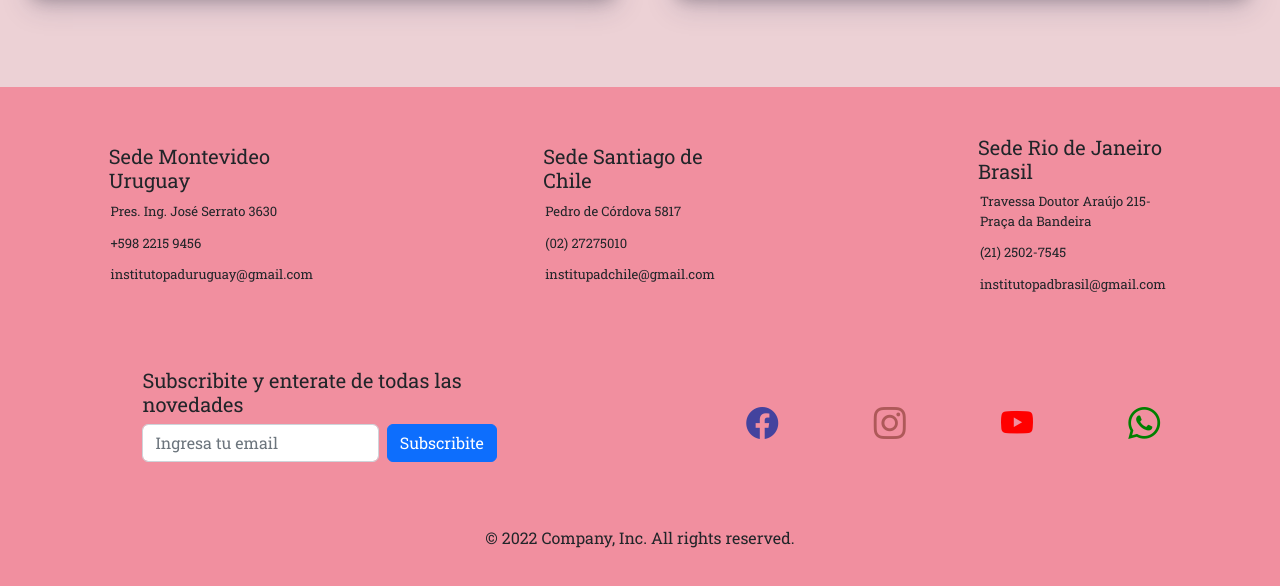
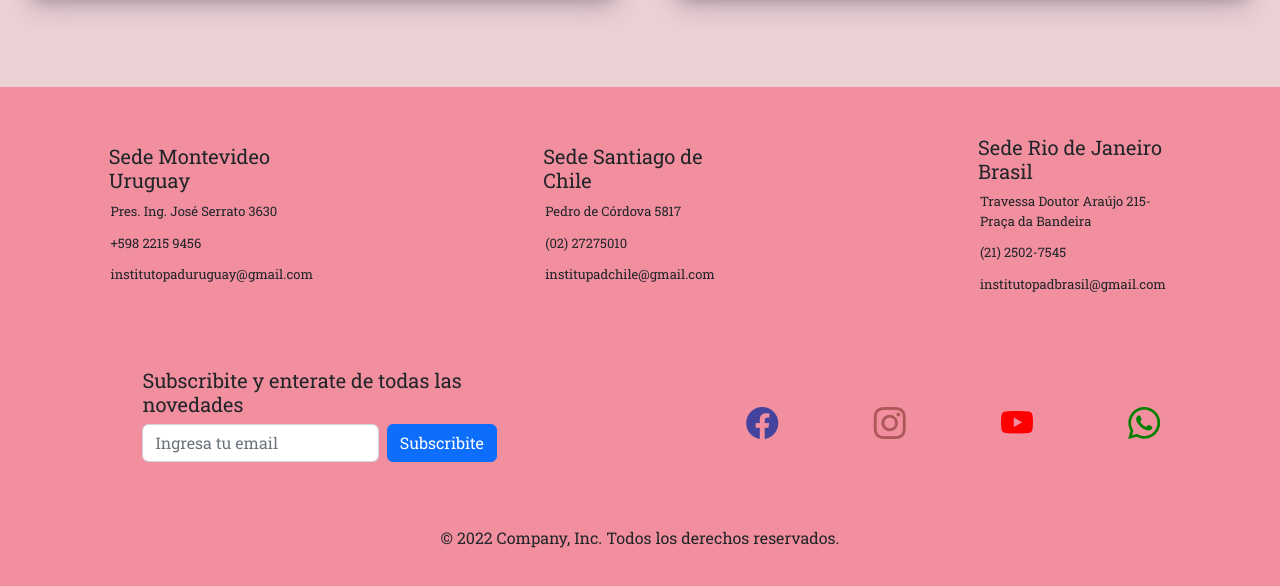
Before and after one commit to opazodeborah/otro_repo_mas, a plain HTML site: page html/contacto.html in a window 1280 px wide. Shown: the part 849-1435 px from the top of the page. Drawn offline with nearby package versions, Linux system fonts and the light colour scheme.

Commit message:
segunda entrega Proyecto final

```diff
--- a/html/contacto.html
+++ b/html/contacto.html
@@ -152,7 +152,7 @@
                </div>
         </div>
         <div class="derechos_reservados">
-        <p>© 2022 Company, Inc. All rights reserved.</p>
+        <p>© 2022 Company, Inc. Todos los derechos reservados.</p>
       </div>
       </footer>
 
```
Also changed, not shown: html/galeria.html (+1 -1 lines), html/historia.html (+1 -1 lines), html/niveles.html (+1 -1 lines), index.html (+1 -1 lines).
